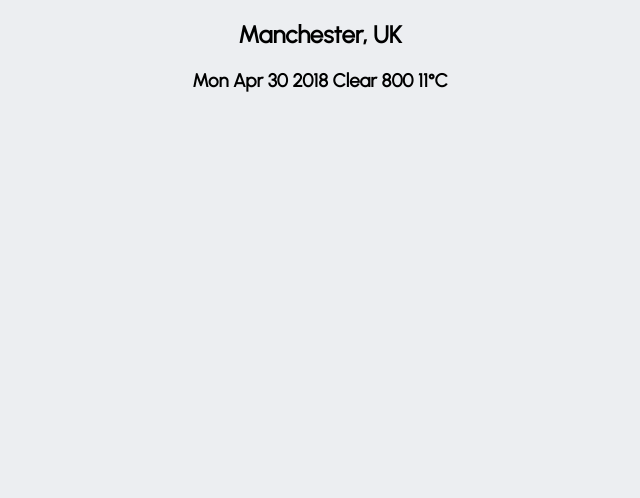
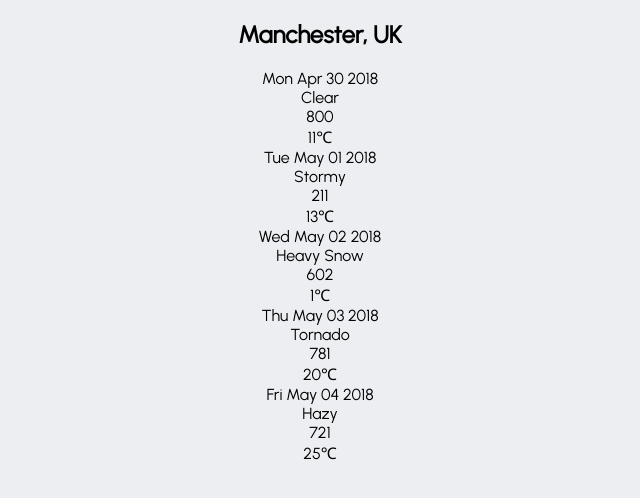
Before and after one commit to elyas-22/weather-app, a React (Create React App) app: page / in a window 1280 px wide. Shown: the top 498 px of the page, without its empty margins (320-960 px from the left). Built offline with nearby package versions, Linux system fonts and the light colour scheme.

Commit message:
Finished FOrecast summary and test

```diff
--- a/src/components/App.js
+++ b/src/components/App.js
@@ -1,20 +1,13 @@
 import "../styles/App.css";
 import LocationDetails from "./LocationDetails";
-import ForecastSummary from "./ForecastSummary";
+import ForecastSummaries from "./ForecastSummaries";
 
-function App({ location, forecasts }) {
-  const { city, country } = location;
-  const { date, description, temperature, icon } = forecasts;
-
+function App(props) {
+  const { location, forecasts } = props;
   return (
     <div className="App">
-      <LocationDetails city={city} country={country} />
-      <ForecastSummary
-        date={date}
-        description={description}
-        temperature={temperature}
-        icon={icon}
-      />
+      <LocationDetails city={location.city} country={location.country} />
+      <ForecastSummaries forecasts={forecasts} />
     </div>
   );
 }
--- /dev/null
+++ b/src/components/ForecastSummaries.js
@@ -0,0 +1,20 @@
+import React from "react";
+import ForecastSummary from "./ForecastSummary";
+
+function ForecastSummaries({ forecasts }) {
+  return (
+    <div className="forecast-summaries">
+      {forecasts.map((forecast) => (
+        <ForecastSummary
+          key={forecast.date}
+          date={forecast.date}
+          description={forecast.description}
+          temperature={forecast.temperature}
+          icon={forecast.icon}
+        />
+      ))}
+    </div>
+  );
+}
+
+export default ForecastSummaries;
--- a/src/components/ForecastSummary.js
+++ b/src/components/ForecastSummary.js
@@ -5,11 +5,16 @@ function ForecastSummary(props) {
   const longdate = new Date(date);
   const newdate = longdate.toDateString(0);
   return (
-    <h3>{`
-    ${newdate}
-    ${description}
-    ${icon}
-    ${temperature.max}\u00B0C`}</h3>
+    <div className="forecast-summary">
+      <div className="forecast-summary_date">{newdate}</div>
+      <div className="forecast-summary_description">{description}</div>
+      <div className="forecast-summary_icon" data-testid="forecast-icon">
+        {icon}
+      </div>
+      <div className="forecast-summary_temperature">
+        {temperature.max}&#8451;
+      </div>
+    </div>
   );
 }
 
--- a/src/index.js
+++ b/src/index.js
@@ -7,6 +7,6 @@ import forecast from "./data/forecast.json";
 const root = ReactDOM.createRoot(document.getElementById("root"));
 root.render(
   <React.StrictMode>
-    <App location={forecast.location} forecasts={forecast.forecasts[0]} />
+    <App location={forecast.location} forecasts={forecast.forecasts} />
   </React.StrictMode>
 );
```
Also changed, not shown: 2 other files (tests, documents, lock files or other folders).
